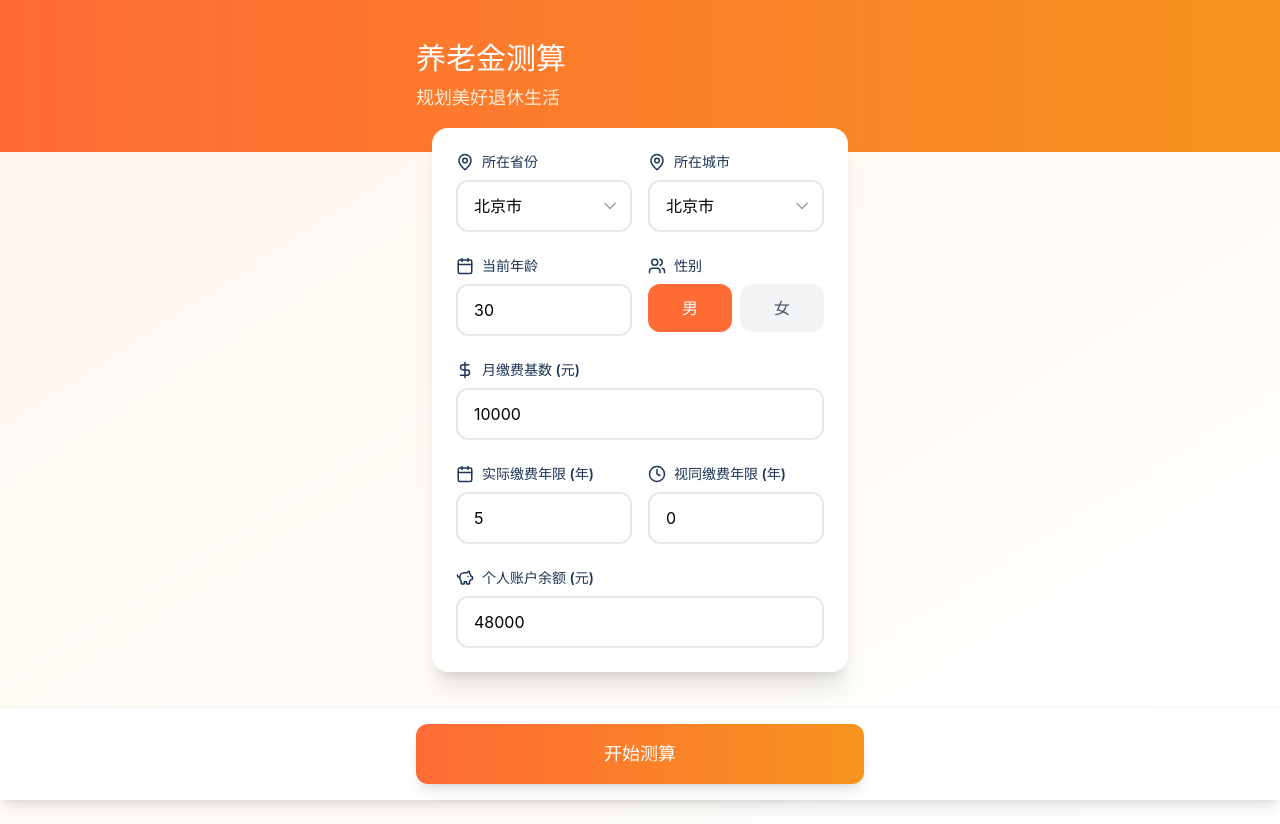
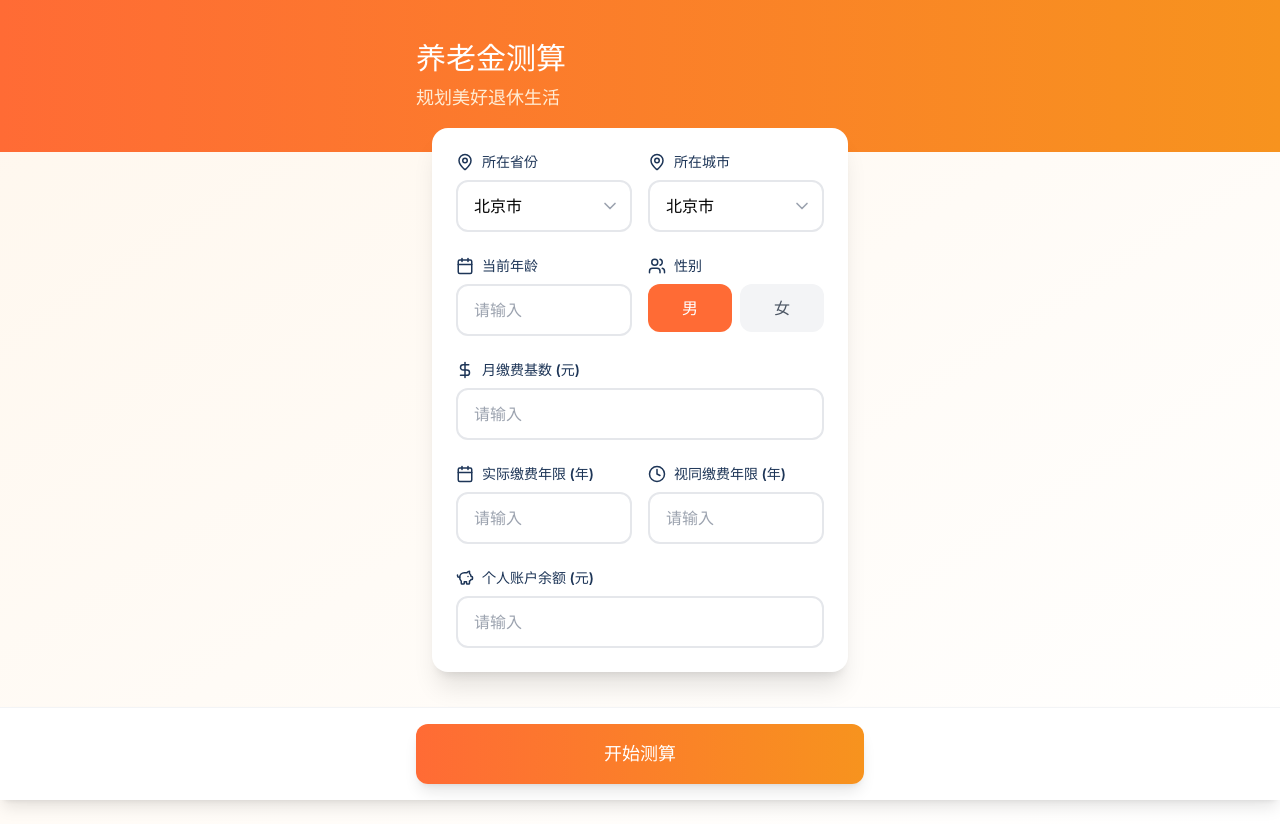
Before and after one commit to lxwuchang163/Pension-Calculator-Mini-App, a React (Vite) app: page / in a window 1280 px wide. Built offline with nearby package versions, Linux system fonts and the light colour scheme.

Commit message:
feat: 生成养老金测算小程序/H5
Co-authored-by: traeagent <traeagent@users.noreply.github.com>

```diff
--- a/src/pages/Home.tsx
+++ b/src/pages/Home.tsx
@@ -15,11 +15,11 @@ export default function Home() {
   const [formData, setFormData] = useState<FormData>({
     province: '北京市',
     city: '北京市',
-    age: 30,
+    age: 0,
     gender: 'male',
-    monthlySalary: 10000,
-    yearsOfPayment: 5,
-    personalAccountBalance: 48000,
+    monthlySalary: 0,
+    yearsOfPayment: 0,
+    personalAccountBalance: 0,
     freezeYears: 0,
   });
 
@@ -157,11 +157,12 @@ export default function Home() {
                 </label>
                 <input
                   type="number"
-                  value={formData.age}
-                  onChange={(e) => setFormData({ ...formData, age: parseInt(e.target.value) || 0 })}
+                  value={formData.age || ''}
+                  onChange={(e) => setFormData({ ...formData, age: e.target.value ? parseInt(e.target.value) : 0 })}
                   className="w-full px-4 py-3 border-2 border-gray-200 rounded-xl focus:border-[#FF6B35] focus:outline-none transition-colors"
                   min="18"
                   max="60"
+                  placeholder="请输入"
                 />
               </div>
               <div>
@@ -202,10 +203,10 @@ export default function Home() {
               </label>
               <input
                 type="number"
-                value={formData.monthlySalary}
-                onChange={(e) => setFormData({ ...formData, monthlySalary: parseInt(e.target.value) || 0 })}
+                value={formData.monthlySalary || ''}
+                onChange={(e) => setFormData({ ...formData, monthlySalary: e.target.value ? parseInt(e.target.value) : 0 })}
                 className="w-full px-4 py-3 border-2 border-gray-200 rounded-xl focus:border-[#FF6B35] focus:outline-none transition-colors"
-                min="0"
+                placeholder="请输入"
               />
             </div>
 
@@ -218,11 +219,10 @@ export default function Home() {
                 </label>
                 <input
                   type="number"
-                  value={formData.yearsOfPayment}
-                  onChange={(e) => setFormData({ ...formData, yearsOfPayment: parseInt(e.target.value) || 0 })}
+                  value={formData.yearsOfPayment || ''}
+                  onChange={(e) => setFormData({ ...formData, yearsOfPayment: e.target.value ? parseInt(e.target.value) : 0 })}
                   className="w-full px-4 py-3 border-2 border-gray-200 rounded-xl focus:border-[#FF6B35] focus:outline-none transition-colors"
-                  min="0"
-                  max="40"
+                  placeholder="请输入"
                 />
               </div>
               <div>
@@ -232,11 +232,10 @@ export default function Home() {
                 </label>
                 <input
                   type="number"
-                  value={formData.freezeYears}
-                  onChange={(e) => setFormData({ ...formData, freezeYears: parseInt(e.target.value) || 0 })}
+                  value={formData.freezeYears || ''}
+                  onChange={(e) => setFormData({ ...formData, freezeYears: e.target.value ? parseInt(e.target.value) : 0 })}
                   className="w-full px-4 py-3 border-2 border-gray-200 rounded-xl focus:border-[#FF6B35] focus:outline-none transition-colors"
-                  min="0"
-                  max="30"
+                  placeholder="请输入"
                 />
               </div>
             </div>
@@ -249,10 +248,10 @@ export default function Home() {
               </label>
               <input
                 type="number"
-                value={formData.personalAccountBalance}
-                onChange={(e) => setFormData({ ...formData, personalAccountBalance: parseInt(e.target.value) || 0 })}
+                value={formData.personalAccountBalance || ''}
+                onChange={(e) => setFormData({ ...formData, personalAccountBalance: e.target.value ? parseInt(e.target.value) : 0 })}
                 className="w-full px-4 py-3 border-2 border-gray-200 rounded-xl focus:border-[#FF6B35] focus:outline-none transition-colors"
-                min="0"
+                placeholder="请输入"
               />
             </div>
           </div>
```
